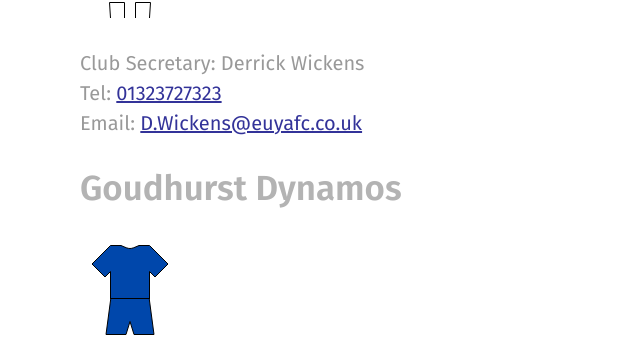
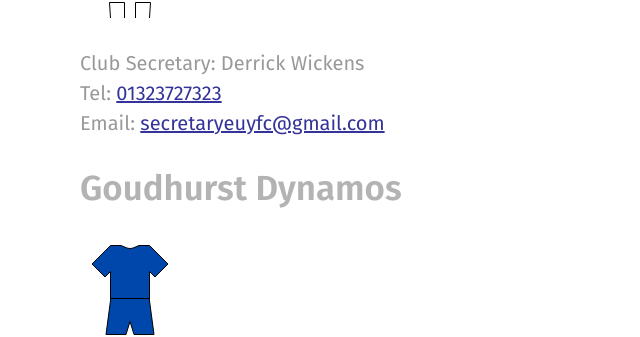
Before and after one commit to rotherleague/Rother, a Jekyll site: the page built from clubs.md, in a window 1280 px wide and 900 px high, scrolled down 1857 px. Shown: the part 149-486 px from the top of the window, without its empty margins (0-640 px from the left). Built offline with Jekyll 4.4.1, drawn with Linux system fonts in a browser that asks for light colours; nearby versions of some CDN libraries.

Commit message:
Update eastbourne_united_youth_afc.html

```diff
--- a/_includes/clubs/eastbourne_united_youth_afc.html
+++ b/_includes/clubs/eastbourne_united_youth_afc.html
@@ -5,4 +5,4 @@
 </p>
 <p>Club Secretary: Derrick	Wickens		<br>
   Tel: <a href="tel:01323727323">01323727323</a><br>
-Email: <a href="mailto:D.Wickens@euyafc.co.uk">D.Wickens@euyafc.co.uk</a></p>
+Email: <a href="mailto:secretaryeuyfc@gmail.com">secretaryeuyfc@gmail.com</a></p>
```
